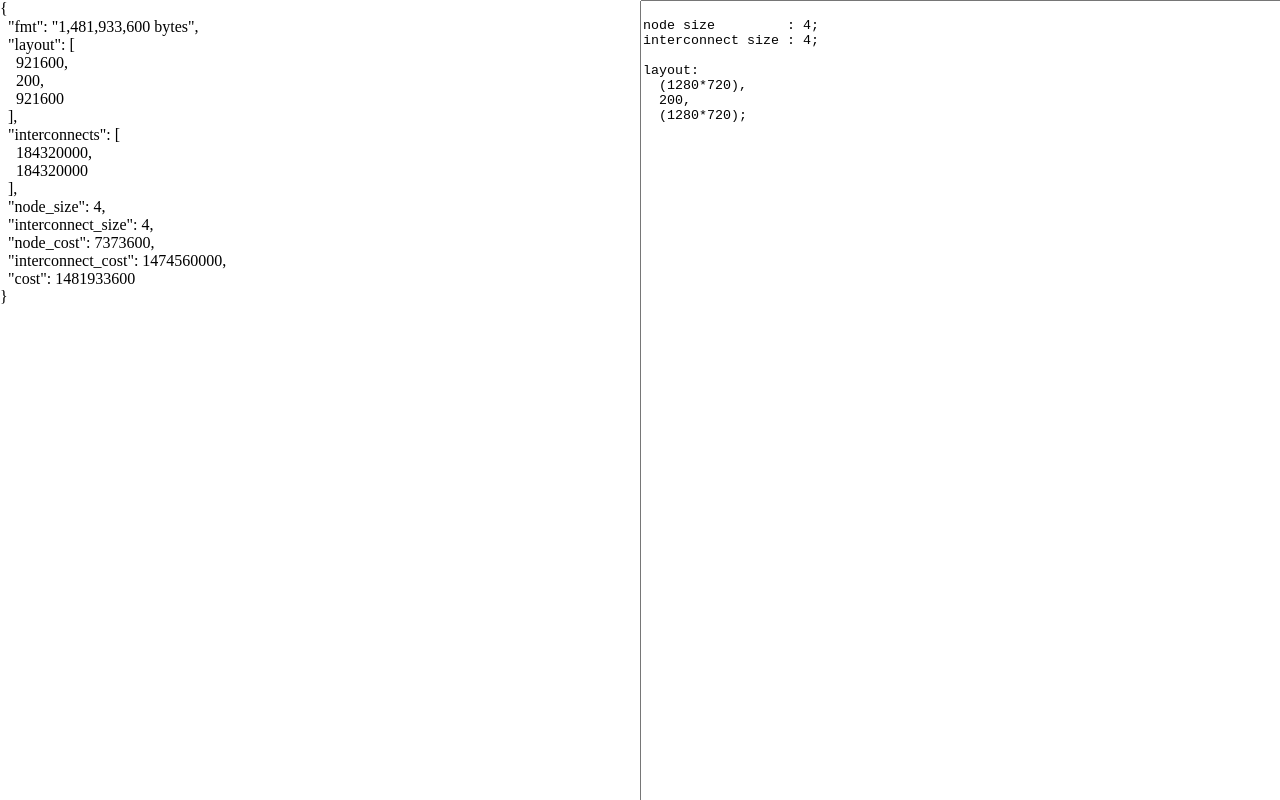
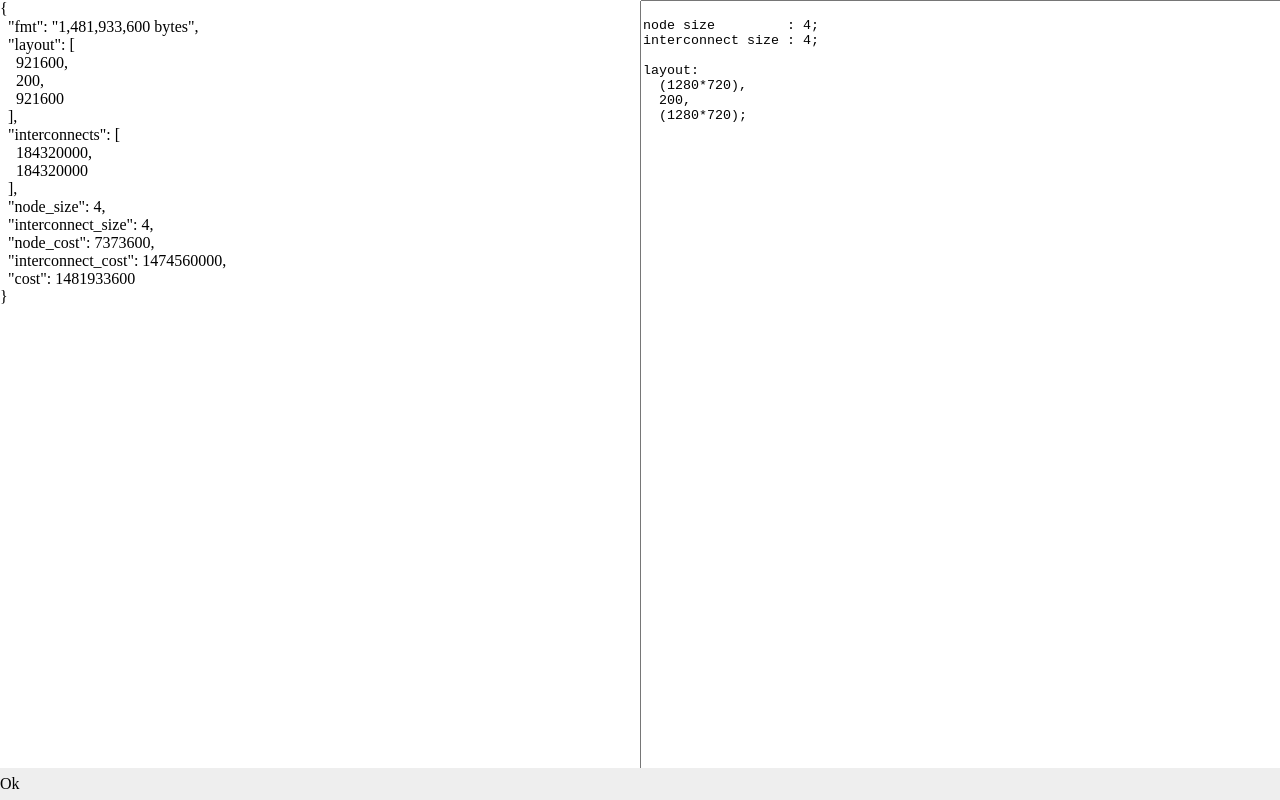
Before and after one commit to StoneCypher/nncalc, a website: page docs/index.html in a window 1280 px wide. Drawn offline with Linux system fonts and the light colour scheme.

Commit message:
good enough for now

```diff
--- a/docs/index.css
+++ b/docs/index.css
@@ -4,10 +4,13 @@ html, body { margin: 0; border: 0; padding: 0; }
 #editor_box, #renderer {
   position : fixed;
   top      : 0;
-  bottom   : 0;
+  bottom   : 2em;
 }
 
 #editor_box         { right: 0; left: 50%; }
 #editor_box #editor { height: 100%; width: 100%; }
 
-#renderer   { left  : 0; right : 50%; white-space: pre; }
+#renderer { left  : 0; right : 50%; white-space: pre; }
+
+#bottombar       { background-color: #eee; color: black; position: fixed; left: 0; right: 0; bottom: 0; height: 2em; line-height: 2em; }
+#bottombar.error { background-color: #fdd; color: #800; font-weight: bold; }
--- a/docs/index.html
+++ b/docs/index.html
@@ -13,15 +13,24 @@
       const defaultCode = '\nnode size         : 4;\ninterconnect size : 4;\n\nlayout:\n  (1280*720),\n  200,\n  (1280*720);\n';
 
       let editor,
-          renderer;
+          renderer,
+          bottombar;
 
       function byId(id) { return document.getElementById(id); }
 
       function rerender() {
+
         try {
-          renderer.innerHTML = JSON.stringify(nncalc.parse(editor.value), undefined, 2);
+
+          renderer.innerHTML  = JSON.stringify(nncalc.parse(editor.value), undefined, 2);
+          bottombar.innerHTML = 'Ok';
+          bottombar.className = '';
+
         } catch (e) {
-          console.log(e);
+
+          bottombar.innerHTML = e;
+          bottombar.className = 'error';
+
         }
       }
 
@@ -32,6 +41,7 @@
         editor.onkeyup = () => rerender();
 
         renderer       = byId('renderer');
+        bottombar      = byId('bottombar');
 
         rerender();
 
@@ -44,6 +54,7 @@
   <body>
     <div id="editor_box"><textarea id="editor"></textarea></div>
     <div id="renderer"></div>
+    <div id="bottombar"></div>
   </body>
 
 </html>
--- a/src/html/index.css
+++ b/src/html/index.css
@@ -4,10 +4,13 @@ html, body { margin: 0; border: 0; padding: 0; }
 #editor_box, #renderer {
   position : fixed;
   top      : 0;
-  bottom   : 0;
+  bottom   : 2em;
 }
 
 #editor_box         { right: 0; left: 50%; }
 #editor_box #editor { height: 100%; width: 100%; }
 
-#renderer   { left  : 0; right : 50%; white-space: pre; }
+#renderer { left  : 0; right : 50%; white-space: pre; }
+
+#bottombar       { background-color: #eee; color: black; position: fixed; left: 0; right: 0; bottom: 0; height: 2em; line-height: 2em; }
+#bottombar.error { background-color: #fdd; color: #800; font-weight: bold; }
```
Also changed, not shown: src/html/index.html (+14 -3 lines).
